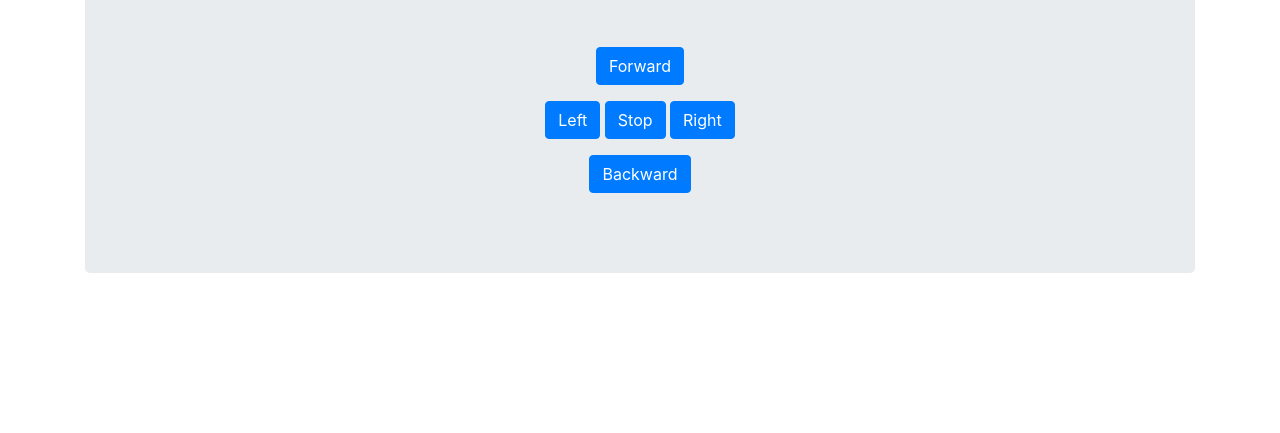
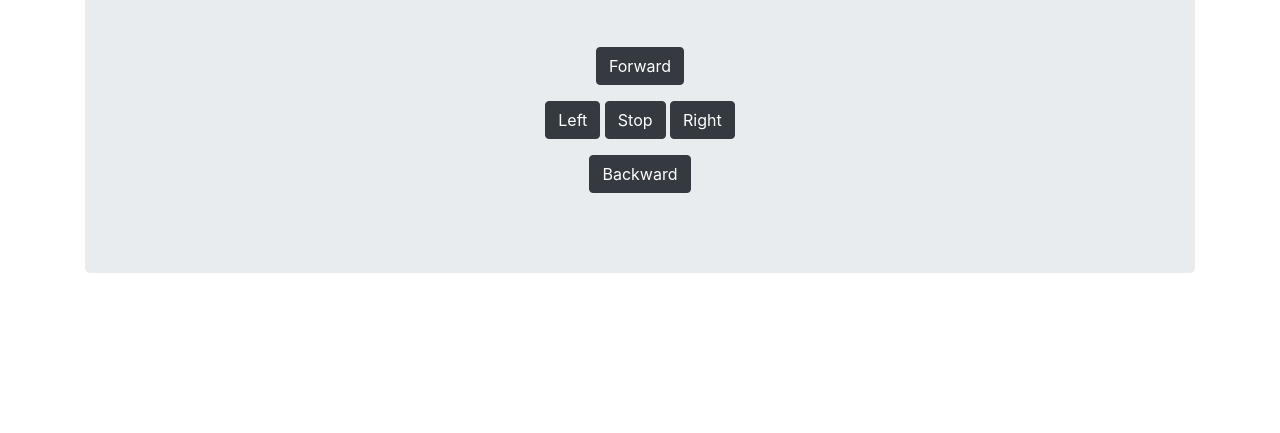
Before and after one commit to TatsukiIshijima/AutomataController, a Flask app: page /home in a window 1280 px wide. Shown: the part 437-870 px from the top of the page. Run offline with Flask 2, Linux system fonts and the light colour scheme; parts of the project's set-up code (start-up, migrations or seed data) failed here and were passed over; some libraries are stand-ins or nearby versions.

Commit message:
ボタンの色と各値の変更

```diff
--- a/app.py
+++ b/app.py
@@ -1,3 +1,4 @@
+import json
 import signal
 import sys
 
@@ -39,7 +40,7 @@ def _execute(func):
 	if request.method == 'POST':
 		func
 		response['result'] = True
-	return jsonify(response)
+	return jsonify(json.dumps(response))
 
 
 @app.route('/home/led', methods=['POST'])
@@ -59,18 +60,18 @@ def backward():
 
 @app.route('/home/turn_left', methods=['POST'])
 def turn_left():
-	_execute(pi_client.turn(45))
+	_execute(pi_client.turn(60))
 
 
 @app.route('/home/turn_right', methods=['POST'])
 def turn_right():
-	_execute(pi_client.turn(125))
+	_execute(pi_client.turn(90))
 
 
 @app.route('/home/stop', methods=['POST'])
 def stop():
 	_execute(pi_client.accelerate(0))
-	_execute(pi_client.turn(90))
+	_execute(pi_client.turn(75))
 
 
 def handler(signal, frame):
--- a/templates/home.html
+++ b/templates/home.html
@@ -26,19 +26,19 @@
         <form method="post" action="home">
           <div class="form-group row justify-content-center">
             <div>
-              <input type="submit" class="btn btn-primary" value="Forward" name="Forward" />
+              <input type="submit" class="btn btn-dark" value="Forward" name="Forward" />
             </div>
           </div>
           <div class="form-group row justify-content-center">
             <div>
-              <input type="submit" class="btn btn-primary" value="Left" name="Left" />
-              <input type="submit" class="btn btn-primary" value="Stop" name="Stop" />
-              <input type="submit" class="btn btn-primary" value="Right" name="Right" />
+              <input type="submit" class="btn btn-dark" value="Left" name="Left" />
+              <input type="submit" class="btn btn-dark" value="Stop" name="Stop" />
+              <input type="submit" class="btn btn-dark" value="Right" name="Right" />
             </div>
           </div>
           <div class="form-group row justify-content-center">
             <div>
-              <input type="submit" class="btn btn-primary" value="Backward" name="Backward" />
+              <input type="submit" class="btn btn-dark" value="Backward" name="Backward" />
             </div>
           </div>
         </form>
```
